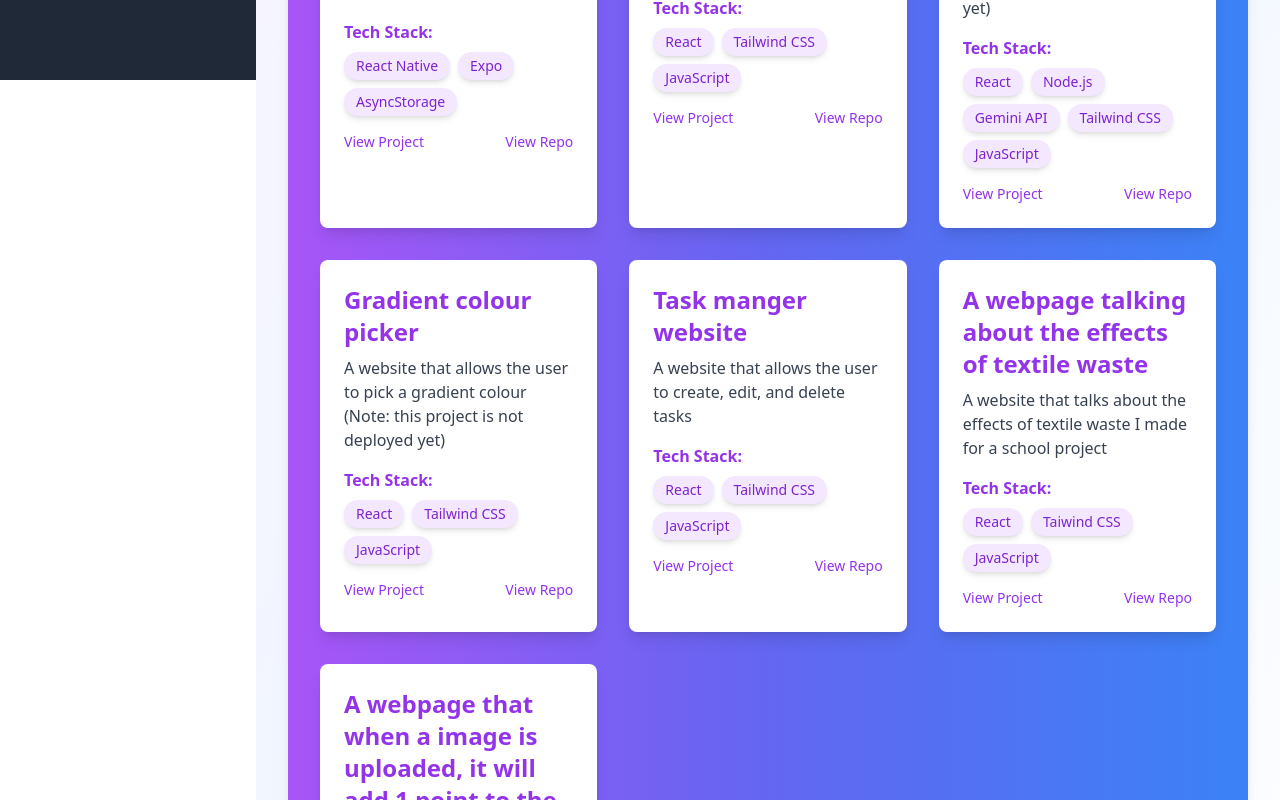
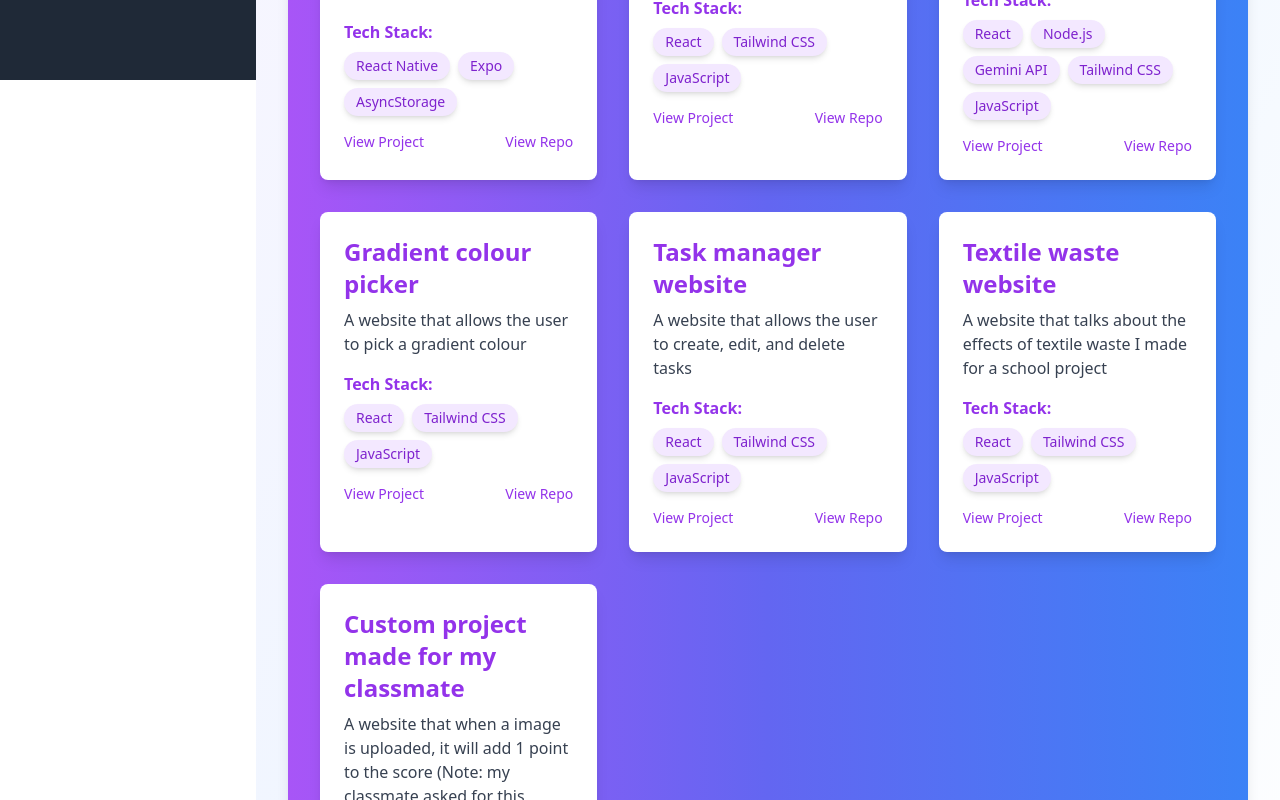
Before and after one commit to Nycthera/portfolio-main, a React (Vite) app: page /projects in a window 1280 px wide. Shown: the part 720-1520 px from the top of the page. Built offline with nearby package versions, Linux system fonts and the light colour scheme.

Commit message:
fixed minior bugs

```diff
--- a/src/components/Works/ProjectGallery.jsx
+++ b/src/components/Works/ProjectGallery.jsx
@@ -1,79 +1,99 @@
-import React from "react";
+import React, { useState } from "react";
 
 const projects = [
   {
     title: "Face Recognition Script",
     description: "A Python script that recognizes faces in images and videos.",
     techStack: ["Python", "OpenCV", "Dlib"],
-    projectLink: "https://www.youtube.com/watch?v=dQw4w9WgXcQ",  // Link to the deployed project
-    repoLink: "https://github.com/dabby12/face-reco",  // Link to the GitHub repository
+    projectLink: "", // Link to the deployed project
+    repoLink: "https://github.com/dabby12/face-reco", // Link to the GitHub repository
   },
   {
     title: "Countdown website from 2024 to 2025",
-    description: "A website that counts down the days, hours, minutes, and seconds to the New Year.",
+    description:
+      "A website that counts down the days, hours, minutes, and seconds to the New Year.",
     techStack: ["React", "Tailwind CSS", "JavaScript"],
-    projectLink: "https://countdown-one-iota.vercel.app/",  // Link to the deployed project
-    repoLink: "https://github.com/dabby12/countdown",  // Link to the GitHub repository
+    projectLink: "https://countdown-one-iota.vercel.app/", // Link to the deployed project
+    repoLink: "https://github.com/dabby12/countdown", // Link to the GitHub repository
   },
   {
     title: "Weather App",
     description: "A weather forecasting app with real-time data and elegant design.",
     techStack: ["React", "OpenWeather API", "CSS"],
-    projectLink: "https://weather-app-one-gamma-78.vercel.app",  // Link to the deployed project
-    repoLink: "https://github.com/dabby12/weather-app",  // Link to the GitHub repository
+    projectLink: "https://weather-app-one-gamma-78.vercel.app", // Link to the deployed project
+    repoLink: "https://github.com/dabby12/weather-app", // Link to the GitHub repository
   },
   {
     title: "Mobile note-taking app",
-    description: "A mobile note-taking app that allows users to create, edit, and delete notes. ",
+    description:
+      "A mobile note-taking app that allows users to create, edit, and delete notes. ",
     techStack: ["React Native", "Expo", "AsyncStorage"],
-    projectLink: "https://www.youtube.com/watch?v=dQw4w9WgXcQ",  // Link to the deployed project
-    repoLink: "https://github.com/dabby12/react-native-note-app",  // Link to the GitHub repository
+    projectLink: "", // Link to the deployed project
+    repoLink: "https://github.com/dabby12/react-native-note-app", // Link to the GitHub repository
   },
   {
     title: "Portfolio version 3.2",
     description: "A personal portfolio built with React and Tailwind CSS. ",
     techStack: ["React", "Tailwind CSS", "JavaScript"],
-    projectLink: "https://portfolio-ver-3-2.vercel.app/",  // Link to the deployed project
-    repoLink: "https://github.com/dabby12/portfolio-ver-3.2"
+    projectLink: "https://portfolio-ver-3-2.vercel.app/", // Link to the deployed project
+    repoLink: "https://github.com/dabby12/portfolio-ver-3.2",
   },
   {
     title: "AI Chatbot website",
-    description: "A website with an AI chatbot that answers questions and provides information. (Note: this project is not deployed yet)",
+    description:
+      "A website with an AI chatbot that answers questions and provides information. ",
     techStack: ["React", "Node.js", "Gemini API", "Tailwind CSS", "JavaScript"],
-    projectLink: "https://www.youtube.com/watch?v=dQw4w9WgXcQ",  // Link to the deployed project
-    repoLink: "https://github.com/dabby12/react-gemini"
+    projectLink: "", // Link to the deployed project
+    repoLink: "https://github.com/dabby12/react-gemini",
   },
   {
     title: "Gradient colour picker",
-    description: "A website that allows the user to pick a gradient colour (Note: this project is not deployed yet)",
+    description:
+      "A website that allows the user to pick a gradient colour ",
     techStack: ["React", "Tailwind CSS", "JavaScript"],
-    projectLink: "https://www.youtube.com/watch?v=dQw4w9WgXcQ",  // Link to the deployed project
-    repoLink: "https://www.youtube.com/watch?v=dQw4w9WgXcQ"
+    projectLink: "", // Link to the deployed project
+    repoLink: "https://github.com/dabby12/gradient-colour",
   },
   {
-    title: "Task manger website",
+    title: "Task manager website",
     description: "A website that allows the user to create, edit, and delete tasks",
     techStack: ["React", "Tailwind CSS", "JavaScript"],
-    projectLink: "https://taskmanger-opal.vercel.app/",  // Link to the deployed project
-    repoLink: "https://github.com/dabby12/taskmanger"
+    projectLink: "https://taskmanger-opal.vercel.app/", // Link to the deployed project
+    repoLink: "https://github.com/dabby12/taskmanger",
   },
   {
-    title: "A webpage talking about the effects of textile waste",
+    title: "Textile waste website",
     description: "A website that talks about the effects of textile waste I made for a school project",
-    techStack: ["React", "Taiwind CSS", "JavaScript"],
-    projectLink: "https://textile-waste.vercel.app/",  // Link to the deployed project
-    repoLink: "https://github.com/dabby12/textile-waste"
+    techStack: ["React", "Tailwind CSS", "JavaScript"],
+    projectLink: "https://textile-waste.vercel.app/", // Link to the deployed project
+    repoLink: "https://github.com/dabby12/textile-waste",
   },
   {
-    title: "A webpage that when a image is uploaded, it will add 1 point to the score",
-    description: "A website that when a image is uploaded, it will add 1 point to the score (Note: my classmate asked for this project)",
+    title: "Custom project made for my classmate",
+    description:
+      "A website that when a image is uploaded, it will add 1 point to the score (Note: my classmate asked for this project)",
     techStack: ["React", "Tailwind CSS", "JavaScript"],
-    projectLink: "https://imager-orcin.vercel.app/",  // Link to the deployed project
-    repoLink: "https://github.com/dabby12/imager"
-  }
+    projectLink: "https://imager-orcin.vercel.app/", // Link to the deployed project
+    repoLink: "https://github.com/dabby12/imager",
+  },
 ];
 
 const ProjectGallery = () => {
+  const [showPopup, setShowPopup] = useState(false);
+  const [popupMessage, setPopupMessage] = useState("");
+
+  const handleViewProjectClick = (projectLink) => {
+    if (!projectLink) {
+      setPopupMessage("This project is not deployed yet.");
+      setShowPopup(true);
+    }
+  };
+
+  const closePopup = () => {
+    setShowPopup(false);
+    setPopupMessage("");
+  };
+
   return (
     <div className="p-8 bg-gradient-to-r from-purple-500 via-indigo-500 to-blue-500 rounded-xl shadow-lg">
       <div className="grid gap-8 grid-cols-1 md:grid-cols-2 lg:grid-cols-3">
@@ -98,14 +118,12 @@ const ProjectGallery = () => {
 
             {/* Project and Repository Links */}
             <div className="mt-4 flex justify-between">
-              <a
-                href={project.projectLink}
-                target="_blank"
-                rel="noopener noreferrer"
+              <button
+                onClick={() => handleViewProjectClick(project.projectLink)}
                 className="text-purple-600 hover:text-purple-800 transition-colors duration-300 text-sm"
               >
                 View Project
-              </a>
+              </button>
               {project.repoLink && (
                 <a
                   href={project.repoLink}
@@ -121,10 +139,25 @@ const ProjectGallery = () => {
         ))}
       </div>
 
+      {/* Popup */}
+      {showPopup && (
+        <div className="fixed top-0 left-0 w-full h-full bg-black bg-opacity-50 flex items-center justify-center">
+          <div className="bg-white p-6 rounded-lg shadow-lg text-center">
+            <p className="text-gray-800 mb-4">{popupMessage}</p>
+            <button
+              onClick={closePopup}
+              className="bg-purple-600 text-white py-2 px-4 rounded hover:bg-purple-700 transition-colors duration-300"
+            >
+              Close
+            </button>
+          </div>
+        </div>
+      )}
+
       {/* Button to navigate to GitHub or Website */}
       <div className="mt-8 flex justify-center">
         <a
-          href="https://github.com/dabby12" // Replace with your actual GitHub link
+          href="https://github.com/dabby12"
           target="_blank"
           rel="noopener noreferrer"
           className="text-lg bg-purple-600 text-white py-3 px-6 rounded-full hover:bg-purple-700 transition-colors duration-300"
```
